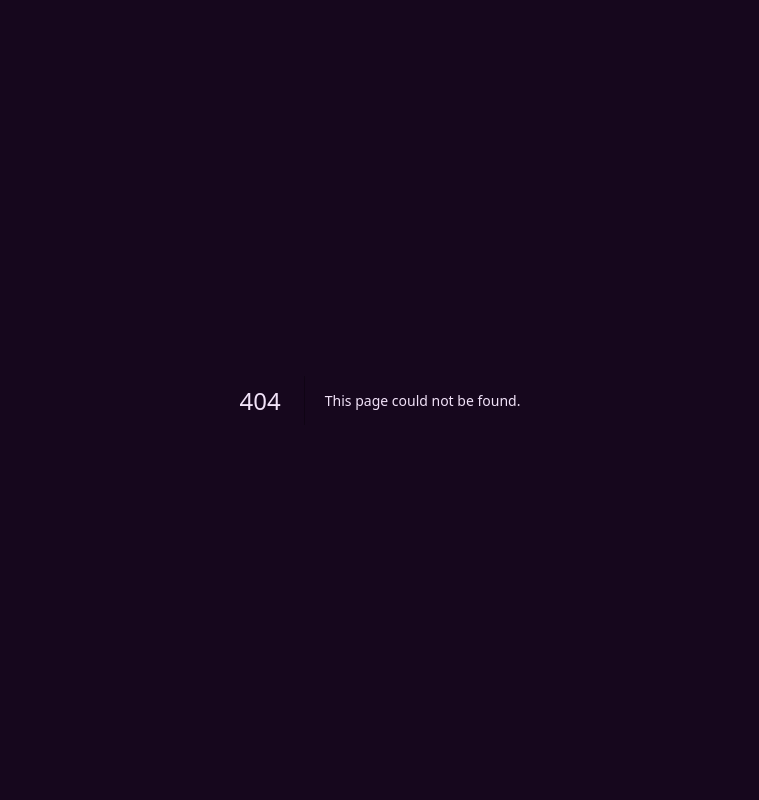
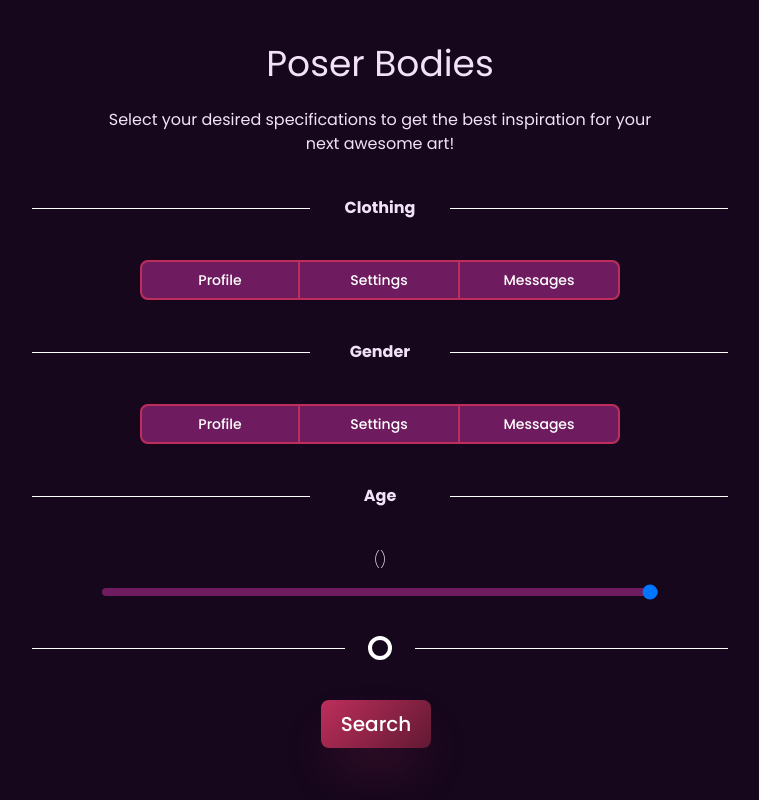
Before and after one commit to kimacchi/poser, a Next.js app: page /body-poses in a window 1280 px wide. Before the commit this address had no page. Shown: the whole page, without its empty margins (260-1019 px from the left). Built offline with nearby package versions, Linux system fonts and the light colour scheme.

Commit message:
nearly finalized the pose page

```diff
--- /dev/null
+++ b/app/body-poses/page.tsx
@@ -0,0 +1,80 @@
+"use client"
+
+import React, {useState, useEffect} from 'react'
+
+const Page = () => {
+  const [clothing, setClothing] = useState("All");
+  const [gender, setGender] = useState("All");
+  const [age, setAge] = useState(4)
+  return (
+    <div className='flex flex-col justify-center items-center h-full px-6'>
+      <div className='flex flex-col justify-center items-center gap-10'>
+        <div className='flex items-center flex-col gap-6'>
+          <h1 className='text-4xl w-full text-center'>Poser Bodies</h1>
+          <p className='text-center w-full sm:w-5/6'>
+            Select your desired specifications to get the best inspiration for your next awesome art!
+          </p>
+        </div>
+
+        <div className='flex w-full justify-between items-center flex-grow'>
+          <div className='h-[1px] w-2/5 bg-white'></div>
+          <p className="font-bold">Clothing</p>
+          <div className='h-[1px] w-2/5 bg-white'></div>
+        </div>
+
+        <div className="inline-flex rounded-md shadow-sm">
+          <button className="sm:min-w-[160px] min-w-[90px] px-4 py-2 text-sm font-medium bg-darkPurple rounded-l-lg border-2 border-normalPurple text-white hover:text-white hover:bg-normalPurple focus:ring-blue-500 focus:text-white">
+            Profile
+          </button>
+          <button className="sm:min-w-[160px] min-w-[90px] px-4 py-2 text-sm font-medium bg-darkPurple border-2 border-l-0 border-normalPurple text-white hover:text-white hover:bg-normalPurple focus:ring-blue-500 focus:text-white">
+            Settings
+          </button>
+          <button className="sm:min-w-[160px] min-w-[90px] px-4 py-2 text-sm font-medium bg-darkPurple border-2 border-l-0 rounded-r-lg border-normalPurple text-white hover:text-white hover:bg-normalPurple focus:ring-blue-500 focus:text-white">
+            Messages
+          </button>
+        </div>
+
+        <div className='flex w-full justify-between items-center'>
+          <div className='h-[1px] w-2/5 bg-white'></div>
+          <p className="font-bold">Gender</p>
+          <div className='h-[1px] w-2/5 bg-white'></div>
+        </div>
+
+        <div>
+          <button className="sm:min-w-[160px] min-w-[90px] px-4 py-2 text-sm font-medium bg-darkPurple rounded-l-lg border-2 border-normalPurple text-white hover:text-white hover:bg-normalPurple focus:ring-blue-500 focus:text-white">
+            Profile
+          </button>
+          <button className="sm:min-w-[160px] min-w-[90px] px-4 py-2 text-sm font-medium bg-darkPurple border-2 border-l-0 border-normalPurple text-white hover:text-white hover:bg-normalPurple focus:ring-blue-500 focus:text-white">
+            Settings
+          </button>
+          <button className="sm:min-w-[160px] min-w-[90px] px-4 py-2 text-sm font-medium bg-darkPurple border-2 border-l-0 rounded-r-lg border-normalPurple text-white hover:text-white hover:bg-normalPurple focus:ring-blue-500 focus:text-white">
+            Messages
+          </button>
+        </div>
+
+        <div className='flex w-full justify-between items-center'>
+          <div className='h-[1px] w-2/5 bg-white'></div>
+          <p className="font-bold">Age</p>
+          <div className='h-[1px] w-2/5 bg-white'></div>
+        </div>
+
+        <div className='w-4/5 flex flex-col items-center gap-4'>
+          <p className='font-extralight'>()</p>
+          <input id="steps-range" type="range" min={0} max={3} value={age} onChange={(ele)=>setAge(parseInt(ele.target.value))} className="w-full h-2 rounded-lg appearance-none cursor-pointer bg-darkPurple"></input>
+        </div>
+
+
+        <div className='flex w-full justify-between items-center'>
+          <div className='h-[1px] w-[45%] bg-white'></div>
+          <div className='h-6 w-6 rounded-full border-4 border-white'></div>
+          <div className='h-[1px] w-[45%] bg-white'></div>
+        </div>
+
+
+        <button type="button" className="text-white bg-darkGradient hover:scale-105 shadow-2xl shadow-normalPurpleShadow font-medium rounded-lg text-xl px-5 py-2.5 text-center mr-2 mb-2">Search</button>
+      </div>
+    </div>
+  )
+}
+
+export default Page
--- a/app/globals.css
+++ b/app/globals.css
@@ -1,3 +1,5 @@
+@import url('https://fonts.googleapis.com/css2?family=Poppins:ital,wght@0,100;0,200;0,300;0,400;0,500;0,600;0,700;0,800;0,900;1,100;1,200;1,300;1,400;1,500;1,600;1,700;1,800;1,900&display=swap');
+
 @tailwind base;
 @tailwind components;
 @tailwind utilities;
--- a/app/layout.tsx
+++ b/app/layout.tsx
@@ -14,7 +14,7 @@ export default function RootLayout({
   children: React.ReactNode
 }) {
   return (
-    <html lang="en" className='h-full'>
+    <html lang="en" className='h-full font-poppins'>
       <body className='bg-darkBG text-textColor h-full'>{children}</body>
     </html>
   )
--- a/app/page.tsx
+++ b/app/page.tsx
@@ -1,5 +1,6 @@
 import Image from "next/image";
 import { Inter } from "next/font/google";
+import Link from "next/link";
 
 const inter = Inter({ subsets: ["latin"] });
 
@@ -24,11 +25,33 @@ export default function Home() {
           vel semper. Sed lorem ultrices diam nec a nisl sed lorem.
         </p>
       </section>
+
+
       <section className="md:w-2/5 w-full grid grid-rows-2 grid-cols-2 md:h-80 h-64 gap-4">
-        <button className="shadow-inner h-full rounded-tr-[5rem] rounded-bl-[5rem] bg-darkGradient">sdfsdf</button>
-        <button className="shadow-inner h-full rounded-tr-[5rem] rounded-tl-[5rem] rounded-br-[5rem] bg-lightGradient-lb-rt">sdfsdf</button>
-        <button className="shadow-inner h-full rounded-tl-[5rem] rounded-bl-[5rem] rounded-br-[5rem] bg-lightGradient-rt-lb">sdfsdf</button>
-        <button className="shadow-inner h-full rounded-tr-[5rem] rounded-bl-[5rem] rounded-br-[5rem] bg-lightGradient-lt-rb">sdfsdf</button>
+        <Link
+          href={"/body-poses"}
+          className="transition-all hover:scale-105 shadow-inner h-full rounded-tr-[5rem] rounded-bl-[5rem] bg-darkGradient flex items-center justify-center"
+        >
+          sdfsdf
+        </Link>
+        <Link
+          href="/"
+          className="transition-all hover:scale-105 shadow-inner h-full rounded-tr-[5rem] rounded-tl-[5rem] rounded-br-[5rem] bg-lightGradient-lb-rt flex items-center justify-center"
+        >
+          sdfsdf
+        </Link>
+        <Link
+          href="/"
+          className="transition-all hover:scale-105 shadow-inner h-full rounded-tl-[5rem] rounded-bl-[5rem] rounded-br-[5rem] bg-lightGradient-rt-lb flex items-center justify-center"
+        >
+          sdfsdf
+        </Link>
+        <Link
+          href="/"
+          className="transition-all hover:scale-105 shadow-inner h-full rounded-tr-[5rem] rounded-bl-[5rem] rounded-br-[5rem] bg-lightGradient-lt-rb flex items-center justify-center"
+        >
+          sdfsdf
+        </Link>
       </section>
     </main>
   );
--- a/tailwind.config.js
+++ b/tailwind.config.js
@@ -4,6 +4,8 @@ module.exports = {
     './pages/**/*.{js,ts,jsx,tsx,mdx}',
     './components/**/*.{js,ts,jsx,tsx,mdx}',
     './app/**/*.{js,ts,jsx,tsx,mdx}',
+
+
   ],
   theme: {
     extend: {
@@ -18,7 +20,11 @@ module.exports = {
         darkBG: "#16071D",
         darkPurple: "#6F1B5F",
         normalPurple: "#BD2E5B",
+        normalPurpleShadow: "#BD2E5B52",
         lightPurple: "#CE7B9A",
+      },
+      fontFamily: {
+        "poppins": ["Poppins", "system-ui", "Georgia", "SFMono-Regular"]
       }
     },
   },
```
Also changed, not shown: 1 other file (tests, documents, lock files or other folders).
